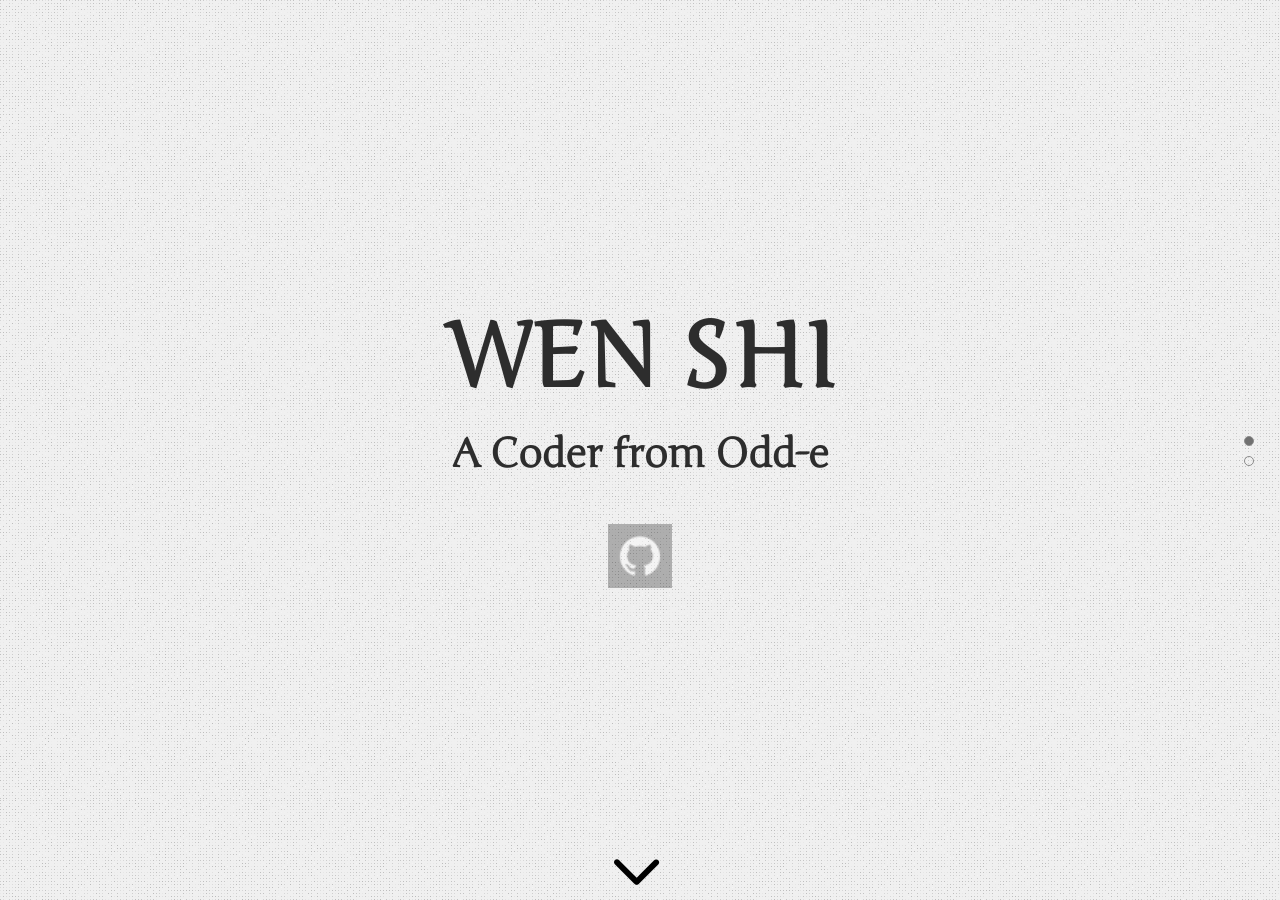
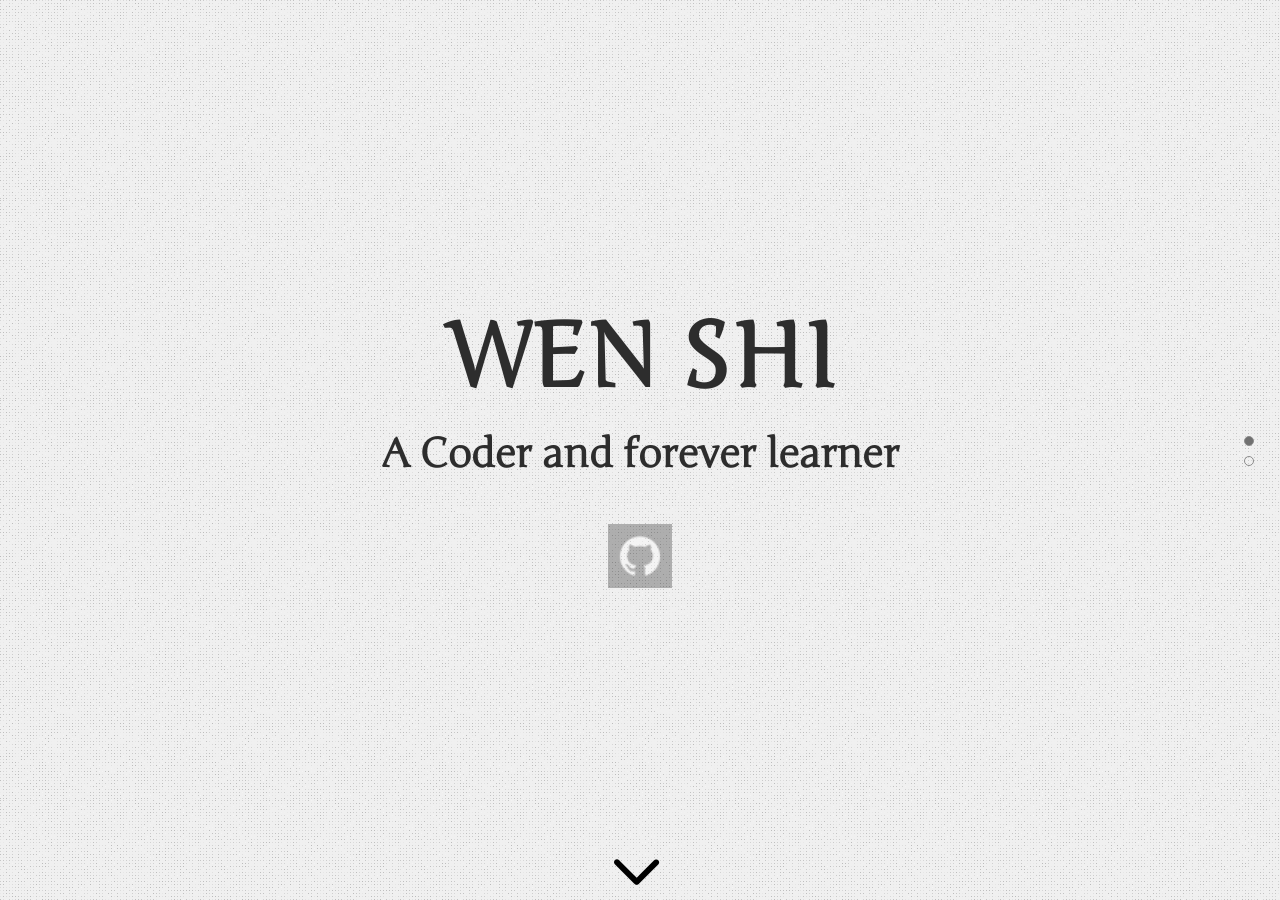
Before and after one commit to qinwenshi/sh, a Jekyll site: the page built from index.html, in a window 1280 px wide. Built offline with Jekyll 4.4.1, drawn with Linux system fonts in a browser that asks for light colours; nearby versions of some CDN libraries; comment, search, counter and statistics services are not loaded.

Commit message:
Update _config.yml

```diff
--- a/_config.yml
+++ b/_config.yml
@@ -48,7 +48,7 @@ author:
       url:
 home:
   section1: <h1>Wen Shi</h1>
-  section2: <h2>A Coder from Odd-e</h2>
+  section2: <h2>A Coder and forever learner</h2>
   section3: <div class="social-links"><a class="ico-github btn" href="https://github.com/qinwenshi/" title="Follow me on GitHub"></a></div>
 blog:
   cc_license: # A link to CC License of your choice, e.g. http://creativecommons.org/licenses/by-sa/4.0/.
```
